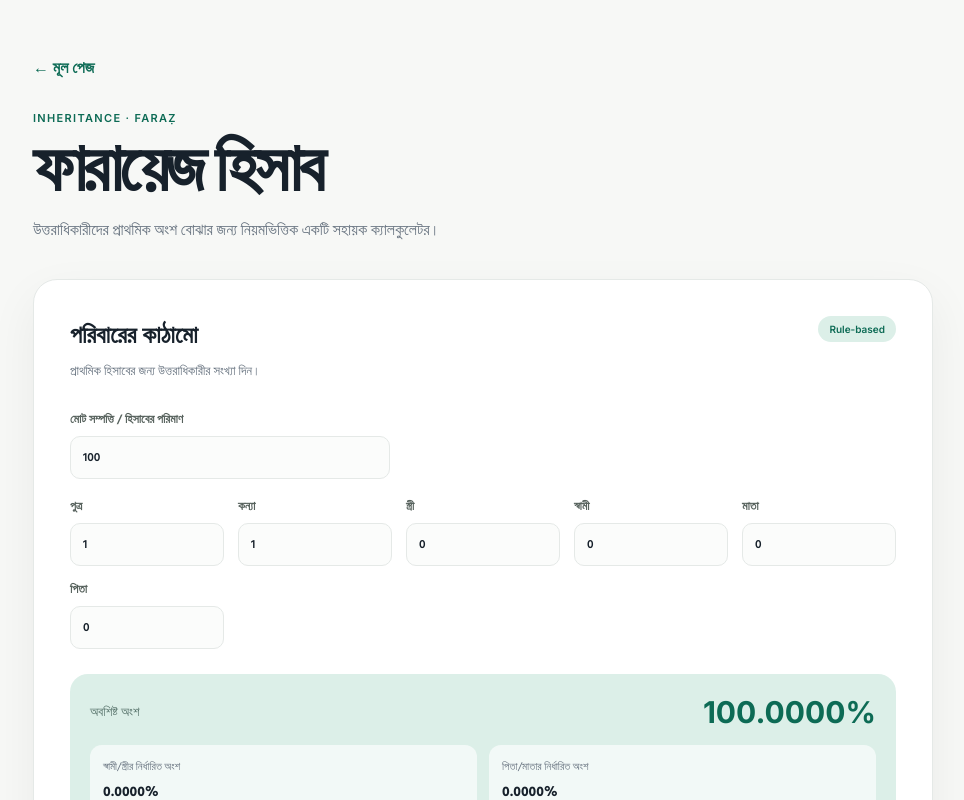
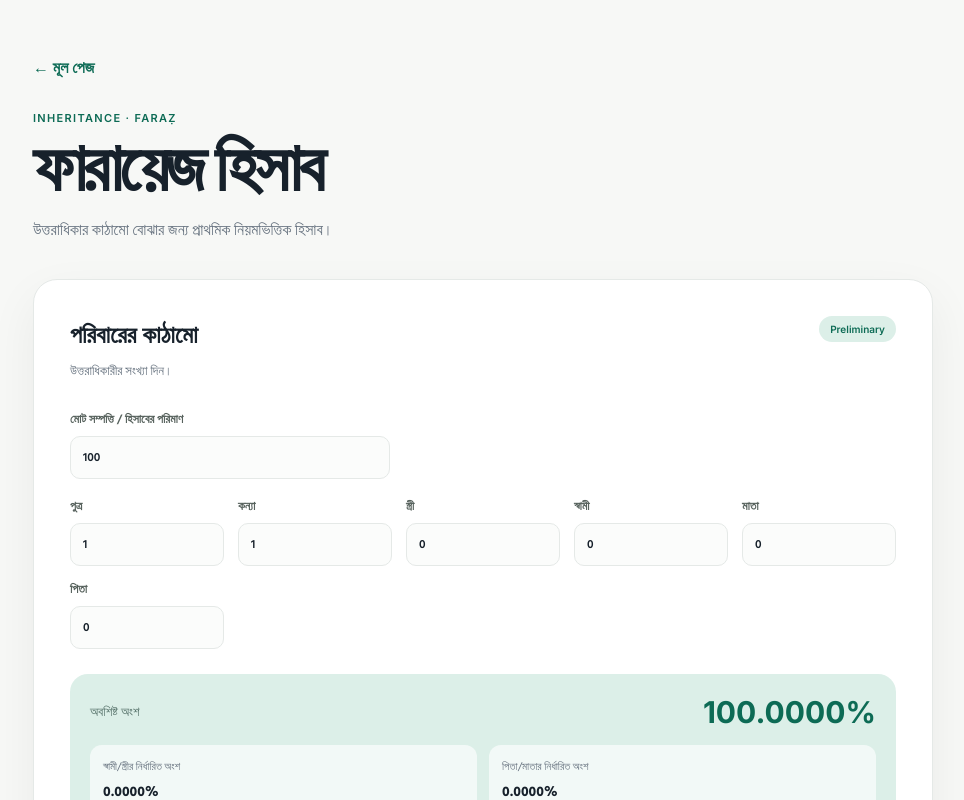
Before and after one commit to omarreact/LandBD-AGIS-CHECKED, a Next.js app: page /faraez in a window 1280 px wide. Shown: the top 800 px of the page, without its empty margins (157-1121 px from the left). Built offline with nearby package versions, Linux system fonts and the light colour scheme.

Commit message:
refactor: move faraez calculation into land engine

```diff
--- a/app/faraez/page.tsx
+++ b/app/faraez/page.tsx
@@ -1,50 +1,50 @@
 "use client";
 
 import { useMemo, useState } from "react";
+import { calculatePreliminaryFaraez, HeirCounts } from "../../lib/land/faraez";
 
-type HeirKey = "sons" | "daughters" | "wife" | "husband" | "mother" | "father";
-const labels: Record<HeirKey, string> = {
-  sons: "পুত্র",
-  daughters: "কন্যা",
-  wife: "স্ত্রী",
-  husband: "স্বামী",
-  mother: "মাতা",
-  father: "পিতা",
-};
+const labels: Array<[keyof HeirCounts, string]> = [
+  ["sons", "পুত্র"],
+  ["daughters", "কন্যা"],
+  ["wives", "স্ত্রী"],
+  ["husbands", "স্বামী"],
+  ["mothers", "মাতা"],
+  ["fathers", "পিতা"],
+];
 
 export default function FaraezPage() {
   const [estate, setEstate] = useState("100");
-  const [heirs, setHeirs] = useState<Record<HeirKey, number>>({ sons: 1, daughters: 1, wife: 0, husband: 0, mother: 0, father: 0 });
+  const [heirs, setHeirs] = useState<HeirCounts>({ sons: 1, daughters: 1, wives: 0, husbands: 0, mothers: 0, fathers: 0 });
+  const [error, setError] = useState("");
 
   const result = useMemo(() => {
-    const total = Number(estate);
-    if (!Number.isFinite(total) || total < 0) return null;
-    const sons = heirs.sons;
-    const daughters = heirs.daughters;
-    const spouse = heirs.wife || heirs.husband;
-    const fixedSpouse = spouse ? (heirs.wife ? 1 / 8 : 1 / 2) : 0;
-    const parentShare = (heirs.mother ? 1 / 6 : 0) + (heirs.father ? 1 / 6 : 0);
-    const fixed = fixedSpouse + parentShare;
-    const residue = Math.max(0, 1 - fixed);
-    const units = sons * 2 + daughters;
-    return { fixedSpouse, parentShare, residue, unitShare: units ? residue / units : 0, total };
-  }, [estate, heirs]);
+    try {
+      setError("");
+      return calculatePreliminaryFaraez(heirs);
+    } catch (e) {
+      setError(e instanceof Error ? e.message : "ইনপুট যাচাই করুন");
+      return null;
+    }
+  }, [heirs]);
 
-  function update(key: HeirKey, value: string) {
+  function update(key: keyof HeirCounts, value: string) {
     setHeirs((current) => ({ ...current, [key]: Math.max(0, Number(value) || 0) }));
   }
+
+  const amount = Number(estate);
 
   return (
     <main className="page-shell"><div className="container narrow">
       <a className="back-link" href="/">← মূল পেজ</a>
-      <section className="page-heading"><span className="eyebrow">INHERITANCE · FARAẒ</span><h1>ফারায়েজ হিসাব</h1><p>উত্তরাধিকারীদের প্রাথমিক অংশ বোঝার জন্য নিয়মভিত্তিক একটি সহায়ক ক্যালকুলেটর।</p></section>
+      <section className="page-heading"><span className="eyebrow">INHERITANCE · FARAẒ</span><h1>ফারায়েজ হিসাব</h1><p>উত্তরাধিকার কাঠামো বোঝার জন্য প্রাথমিক নিয়মভিত্তিক হিসাব।</p></section>
       <section className="calculator-card">
-        <div className="card-title-row"><div><h2>পরিবারের কাঠামো</h2><p>প্রাথমিক হিসাবের জন্য উত্তরাধিকারীর সংখ্যা দিন।</p></div><span className="status-badge">Rule-based</span></div>
+        <div className="card-title-row"><div><h2>পরিবারের কাঠামো</h2><p>উত্তরাধিকারীর সংখ্যা দিন।</p></div><span className="status-badge">Preliminary</span></div>
         <label className="field area-field"><span>মোট সম্পত্তি / হিসাবের পরিমাণ</span><input type="number" min="0" step="any" value={estate} onChange={(e) => setEstate(e.target.value)} /></label>
-        <div className="unit-grid">{(Object.keys(labels) as HeirKey[]).map((key) => <label className="field" key={key}><span>{labels[key]}</span><input type="number" min="0" step="1" value={heirs[key]} onChange={(e) => update(key, e.target.value)} /></label>)}</div>
-        {result && <div className="result-panel"><div className="result-main"><span>অবশিষ্ট অংশ</span><strong>{(result.residue * 100).toFixed(4)}%</strong></div><div className="result-grid"><div><span>স্বামী/স্ত্রীর নির্ধারিত অংশ</span><b>{(result.fixedSpouse * 100).toFixed(4)}%</b></div><div><span>পিতা/মাতার নির্ধারিত অংশ</span><b>{(result.parentShare * 100).toFixed(4)}%</b></div><div><span>প্রতি পুত্রের অবশিষ্ট অংশ</span><b>{(result.unitShare * 2 * 100).toFixed(4)}%</b></div><div><span>প্রতি কন্যার অবশিষ্ট অংশ</span><b>{(result.unitShare * 100).toFixed(4)}%</b></div></div></div>}
+        <div className="unit-grid">{labels.map(([key, label]) => <label className="field" key={key}><span>{label}</span><input type="number" min="0" step="1" value={heirs[key]} onChange={(e) => update(key, e.target.value)} /></label>)}</div>
+        {error && <p className="error-box">{error}</p>}
+        {result && Number.isFinite(amount) && amount >= 0 && <div className="result-panel"><div className="result-main"><span>অবশিষ্ট অংশ</span><strong>{(result.residue * 100).toFixed(4)}%</strong></div><div className="result-grid"><div><span>স্বামী/স্ত্রীর নির্ধারিত অংশ</span><b>{(result.spouseFixed * 100).toFixed(4)}%</b></div><div><span>পিতা/মাতার নির্ধারিত অংশ</span><b>{(result.parentsFixed * 100).toFixed(4)}%</b></div><div><span>প্রতি পুত্রের প্রাথমিক অংশ</span><b>{(result.sonShare * 100).toFixed(4)}% · {((result.sonShare * amount)).toFixed(6)}</b></div><div><span>প্রতি কন্যার প্রাথমিক অংশ</span><b>{(result.daughterShare * 100).toFixed(4)}% · {((result.daughterShare * amount)).toFixed(6)}</b></div></div></div>}
       </section>
-      <div className="notice"><strong>গুরুত্বপূর্ণ:</strong> এটি পূর্ণাঙ্গ ফারায়েজ/আইনগত সিদ্ধান্ত নয়। মৃত ব্যক্তির ঋণ, ওসিয়ত, উত্তরাধিকারী বর্জন, অন্যান্য উত্তরাধিকারী এবং প্রযোজ্য ব্যক্তিগত আইন যাচাই না করে ফলকে চূড়ান্ত ধরে নেবেন না।
+      <div className="notice"><strong>গুরুত্বপূর্ণ:</strong> এটি পূর্ণাঙ্গ ফারায়েজ বা আইনগত সিদ্ধান্ত নয়। ঋণ, ওসিয়ত, উত্তরাধিকারী বর্জন, অন্যান্য উত্তরাধিকারী, আওল/রদ এবং প্রযোজ্য ব্যক্তিগত আইন যাচাই না করে ফল চূড়ান্ত হিসেবে ব্যবহার করবেন না।
       </div>
     </div></main>
   );
```
